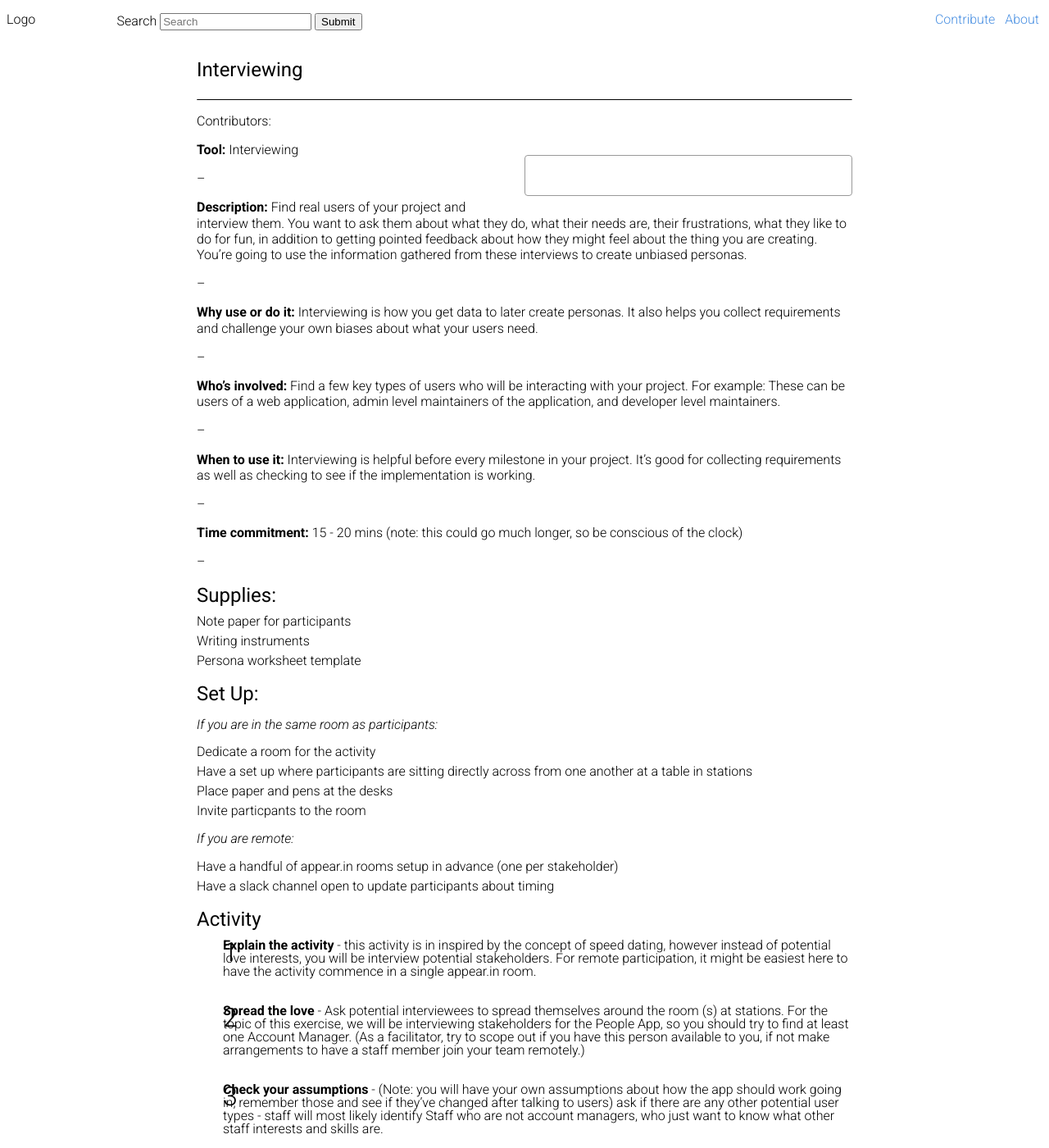
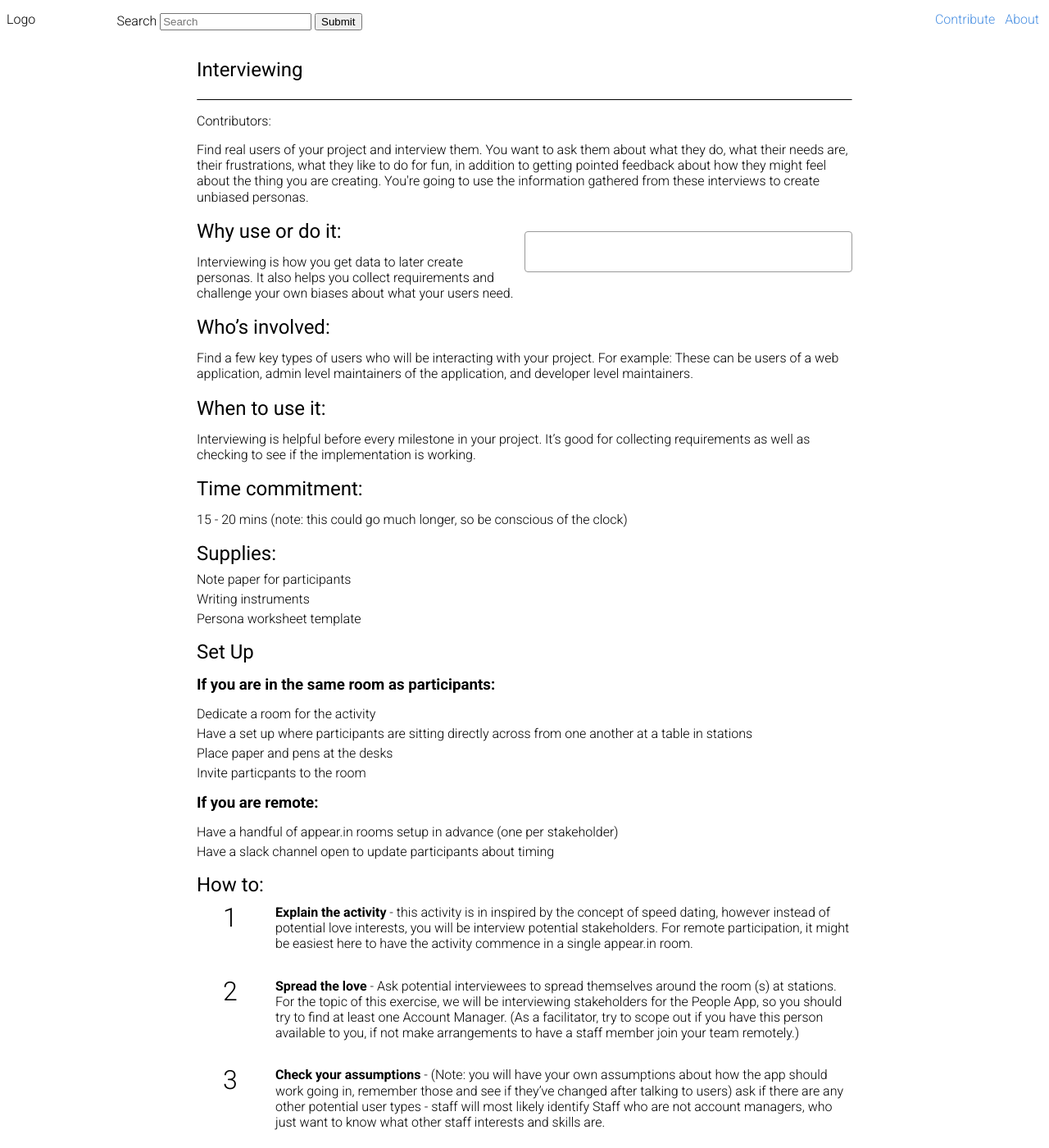
Before and after one commit to open-design-kit/opendesignkit, a Jekyll site: the page built from _methods/Interviews.md, in a window 1280 px wide and 1400 px high. Shown: the whole window at 82% size. Built offline with Jekyll 4.4.1, drawn with Linux system fonts in a browser that asks for light colours; some of the changed text lies outside the part shown.

Commit message:
clean up the interview method

```diff
--- a/_methods/Interviews.md
+++ b/_methods/Interviews.md
@@ -3,81 +3,71 @@ layout: methods
 title: Interviewing
 tags:
     - discover
+desc: Find real users of your project and interview them. You want to ask them about what they do, what their needs are, their frustrations, what they like to do for fun, in addition to getting pointed feedback about how they might feel about the thing you are creating. You're going to use the information gathered from these interviews to create unbiased personas.
 teaser: Interview users of your products to find out what their needs are and how to best build a product they'll love.
 ---
+## Why use or do it:
 
-**Tool:**  Interviewing
-
---
-
-**Description:**
-Find real users of your project and interview them. You want to ask them about what they do, what their needs are, their frustrations, what they like to do for fun, in addition to getting pointed feedback about how they might feel about the thing you are creating. You're going to use the information gathered from these interviews to create unbiased personas.
-
---
-
-**Why use or do it:**
 Interviewing is how you get data to later create personas. It also helps you collect requirements and challenge your own biases about what your users need.
 
---
+## Who’s involved:
 
-**Who’s involved:**
 Find a few key types of users who will be interacting with your project. For example: These can be users of a web application, admin level maintainers of the application, and developer level maintainers.
 
---
+## When to use it:
 
-**When to use it:**
 Interviewing is helpful before every milestone in your project. It's good for collecting requirements as well as checking to see if the implementation is working.
 
---
+## Time commitment:
 
-**Time commitment:**  15 - 20 mins (note: this could go much longer, so be conscious of the clock)
+15 - 20 mins (note: this could go much longer, so be conscious of the clock)
 
---
+## Supplies:
+
+* Note paper for participants
+* Writing instruments
+* Persona worksheet template
 
 
+## Set Up
 
-Supplies:
---------------
-- Note paper for participants
-- Writing instruments
-- Persona worksheet template
+### If you are in the same room as participants:
+
+* Dedicate a room for the activity
+* Have a set up where participants are sitting directly across from one another at a table in stations
+* Place paper and pens at the desks
+* Invite particpants to the room
+
+### If you are remote:
+
+* Have a handful of appear.in rooms setup in advance (one per stakeholder)
+* Have a slack channel open to update participants about timing
 
 
-Set Up:
----------------
-
-*If you are in the same room as participants:*
-
--   Dedicate a room for the activity
--   Have a set up where participants are sitting directly across from one another at a table in stations
--   Place paper and pens at the desks
--   Invite particpants to the room
-
-*If you are remote:*
-
--   Have a handful of appear.in rooms setup in advance (one per stakeholder)
--   Have a slack channel open to update participants about timing
-
-
-Activity
----------
+## How to:
 
 1. **Explain the activity** - this activity is in inspired by the concept of speed dating, however instead of potential love interests, you will be interview potential stakeholders.  For remote participation, it might be easiest here to have the activity commence in a single appear.in room.
+
 2. **Spread the love** - Ask potential interviewees to spread themselves around the room (s) at stations. For the topic of this exercise, we will be interviewing stakeholders for the People App, so you should try to find at least one Account Manager. (As a facilitator, try to scope out if you have this person available to you, if not make arrangements to have a staff member join your team remotely.)
+
 3. **Check your assumptions** - (Note: you will have your own assumptions about how the app should work going in, remember those and see if they've changed after talking to users) ask if there are any other potential user types - staff will most likely identify Staff who are not account managers, who just want to know what other staff interests and skills are.
+
 4. **Think through your questions** - what do you want to know? Basically I want to come away knowing what problem the tool will need to solve - and who that is a problem for.
+
 5. **Let the speed geeking commence** You play referee and start a clock that goes for 4 or 5 min. Then everyone rotates and you do it again. This works best if interviewers go out in pairs with one person acting as the interogator and the other as the documenter. In 15 minutes each participants  will have seen 3 stakeholders and the stakeholders will have chatted 3 times.
+
 6. **Post interview discovery** Discussion: Did you find out anything that went against your original assumptions? Did you find out anything surprising?
 
-Some people might find it helpful to use the worksheet here - as a note taking guide:
+    Some people might find it helpful to use the worksheet here - as a note taking guide.
 
 ---
 
-**Examples:**
+## Examples:
+
 * [The Lyra Project - by Bocoup](https://github.com/vega/lyra/search?q=persona&type=Issues&utf8=%E2%9C%93)
 * [Open Design Kit - by Bocoup](https://github.com/bocoup/opendesignkit/issues/7)
 
 ---
 
-**Learn More:**
-Learn more about how to talk to and interview potential stakeholders: Read [Talking to Humans](http://www.talkingtohumans.com/) by Giff Constable (the PDF is free!)
+## Learn More:
+* Learn more about how to talk to and interview potential stakeholders: Read [Talking to Humans](http://www.talkingtohumans.com/) by Giff Constable (the PDF is free!)
```
